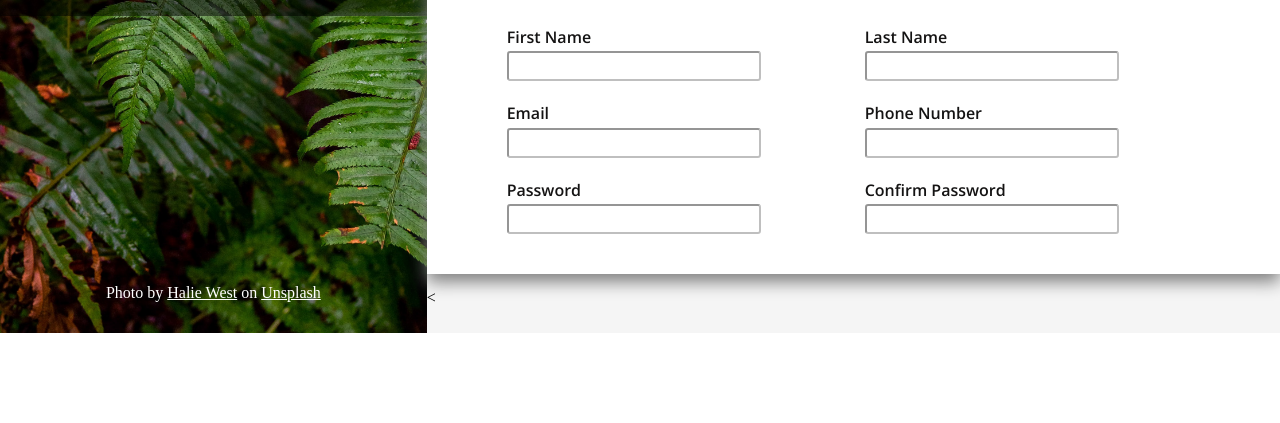
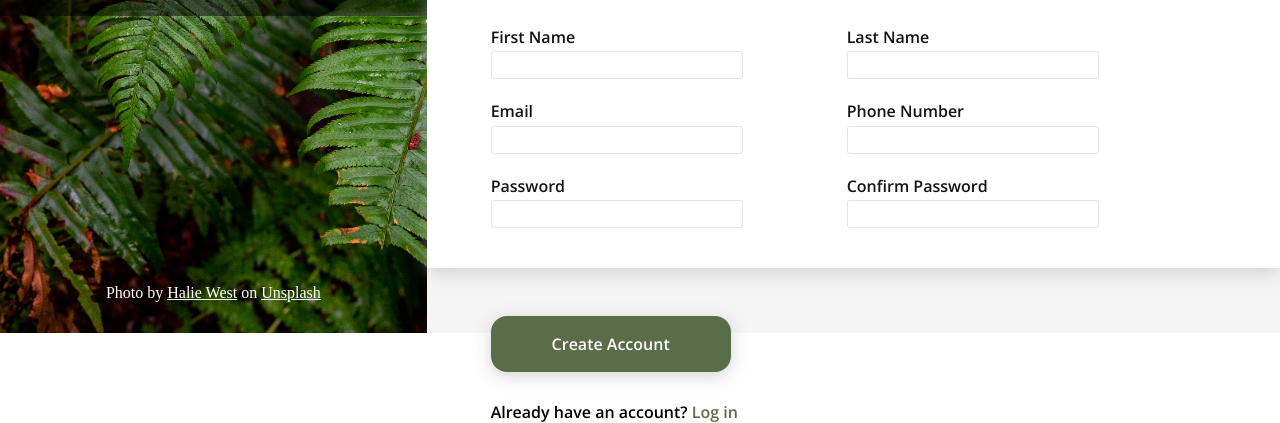
Before and after one commit to SamuelJayDavies/Sign-up-Form, a plain HTML site: page index.html in a window 1280 px wide. Shown: the part 467-890 px from the top of the page. Before the commit the page ends 800 px from the top, so only its background shows below. Drawn offline with nearby package versions, Linux system fonts and the light colour scheme.

Commit message:
Added Submit button and Log In

```diff
--- a/index.html
+++ b/index.html
@@ -35,36 +35,38 @@
         <div class="details-section">
             <p>Let's do this!</p>
             <div class="form-container">
-                <form>
+                <form id="details-form">
                     <div class="input">
                         <label for="first-name">First Name</label>
-                        <input type="text" id="first-name">
+                        <input type="text" id="first-name" required>
                     </div>
                     <div class="input">
                         <label for="last-name">Last Name</label>
-                        <input type="text" id="last-name">
+                        <input type="text" id="last-name" required>
                     </div>
                     <div class="input">
                         <label for="email">Email</label>
-                        <input type="email" id="email">
+                        <input type="email" id="email" required>
                     </div>
                     <div class="input">
                         <label for="phone-number">Phone Number</label>
-                        <input type="tel" id="phone-number">
+                        <input type="tel" id="phone-number" required>
                     </div>
                     <div class="input">
                         <label for="password">Password</label>
-                        <input type="password" id="password">
+                        <input type="password" id="password" required>
                     </div>
                     <div class="input">
                         <label for="con-password">Confirm Password</label>
-                        <input type="password" id="con-password">
+                        <input type="password" id="con-password" required>
                     </div>
                 </form>
             </div>
         </div>
 
-        <
+        <button type="submit" form="details-form">Create Account</button>
+        <p id="log-in-para">Already have an account? <a href="">Log in</a></p>
+
     </div>
 </body>
 </html>
--- a/style.css
+++ b/style.css
@@ -92,7 +92,7 @@ body {
 	color: white;
 }
 
-a {
+#photo-footer a {
 	color: white;
 }
 
@@ -104,7 +104,7 @@ a {
 .intro-text {
 	margin-top: 13.5rem;
 	margin-bottom: 5rem;
-	padding-left: 5rem;
+	padding-left: 3.5rem;
 	padding-right: 5rem;
 
 	font-family: 'Open Sans', sans-serif;
@@ -117,11 +117,11 @@ a {
 
 .details-section {
 	background-color: white;
-	box-shadow: 0rem 0.5rem 1rem grey;
+	box-shadow: 0rem 0.25rem 1rem rgba(170, 170, 170, 0.5);
 }
 
 .details-section p {
-	padding-left: 5rem;
+	padding-left: 4rem;
 	padding-right: 5rem;
 	padding-top: 1.5rem;
 
@@ -144,7 +144,7 @@ form {
 	gap: 1.5rem;
 
 	margin-top: 1rem;
-	padding-left: 4rem;
+	padding-left: 3rem;
 	padding-right: 4rem;
 	padding-bottom: 2.5rem;
 }
@@ -160,6 +160,7 @@ label {
 	flex-direction: column;
 	gap: 0.4rem;
 	margin-right: 5rem;
+
 }
 
 input[type] {
@@ -167,7 +168,48 @@ input[type] {
 	width: 15rem;
 
 	border-radius: 0.2rem;
-	border-color: rgba(128, 128, 128, 0.5);
+	border: 0.1rem solid rgba(128, 128, 128, 0.2);
 
 	padding-left: 0.5rem;
 }
+
+input[type]:focus {
+	outline: none;
+	border: 0.1rem solid rgb(38, 114, 184);
+	box-shadow: 0rem 0.25rem 1rem rgba(170, 170, 170, 0.3);
+}
+
+button[type="submit"] {
+	color: white;
+	background-color: #596D48;
+
+	width: 15rem;
+	height: 3.5rem;
+
+	margin-left: 4rem;
+	margin-top: 2rem;
+
+	font-family: 'Open Sans', sans-serif;
+	font-size: 1rem;
+	font-weight: bold;
+
+	border-radius: 1rem;
+	border: 0;
+	box-shadow: 0rem 0.25rem 1rem rgba(170, 170, 170, 0.5);
+}
+
+#log-in-para {
+	font-family: 'Open Sans', sans-serif;
+	font-size: 1rem;
+	font-weight: bold;
+
+	margin-left: 4rem;
+	margin-top: 2rem;
+}
+
+#log-in-para a {
+	color: #596D48;
+
+	font-weight: bolder;
+	text-decoration: none;
+}
```
